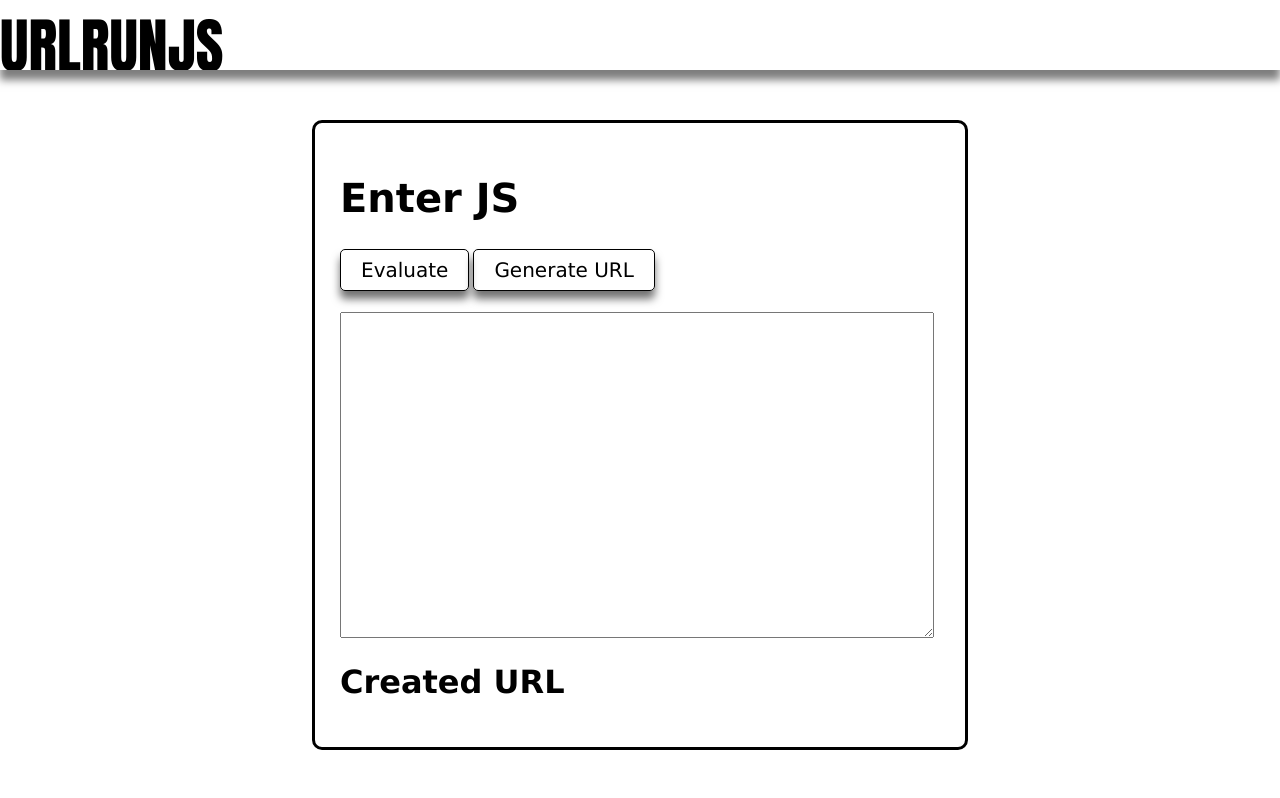
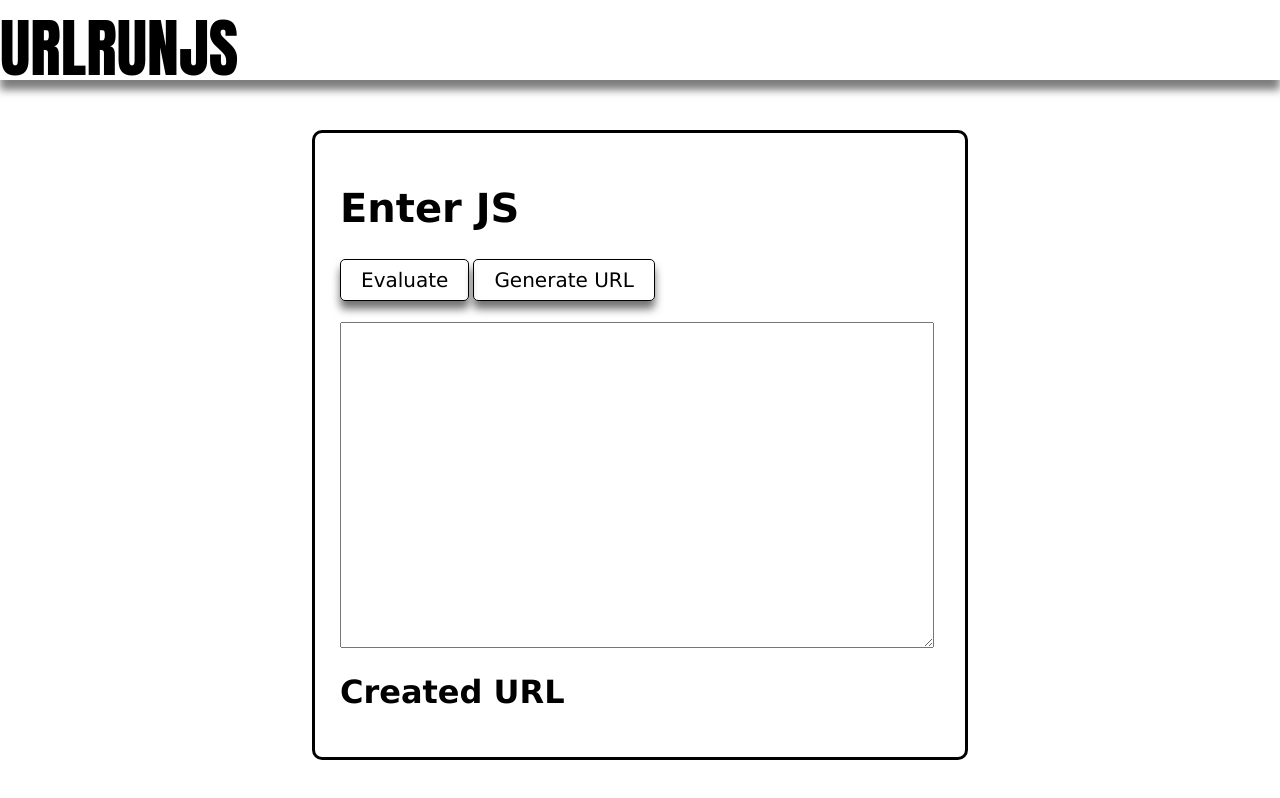
Before and after one commit to rdsqC/URLRUNJS, a plain HTML site: page index.html in a window 1280 px wide. Drawn offline with Linux system fonts and the light colour scheme.

Commit message:
サイト上部の文字のバグ修正

```diff
--- a/index.css
+++ b/index.css
@@ -51,11 +51,11 @@ body{
     margin: 0 0 50px;
     width: 100vw;
     min-width: 335px;
-    height: 70px;
+    height: 10vh;
     cursor: pointer;
     box-shadow: 0 10px 8px rgba(0, 0, 0, 0.508);
     text-align:left;
-    font-size: 60px;
+    font-size: 8vh;
     overflow: hidden;
     font-family: Impact, fantasy;
 }
```
